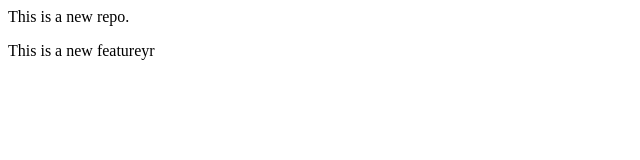
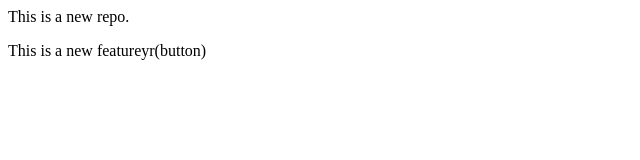
Before and after one commit to KushalAgrawal123/localrepo, a plain HTML site: page index.html in a window 1280 px wide. Shown: the full height of the page, 0-640 px from the left. Drawn offline with Linux system fonts and the light colour scheme.

Commit message:
buttonfeetr

```diff
--- a/index.html
+++ b/index.html
@@ -1,2 +1,2 @@
 <p>This is a new repo.</p>
-<p>This is a new featureyr</p>
+<p>This is a new featureyr(button)</p>
```
